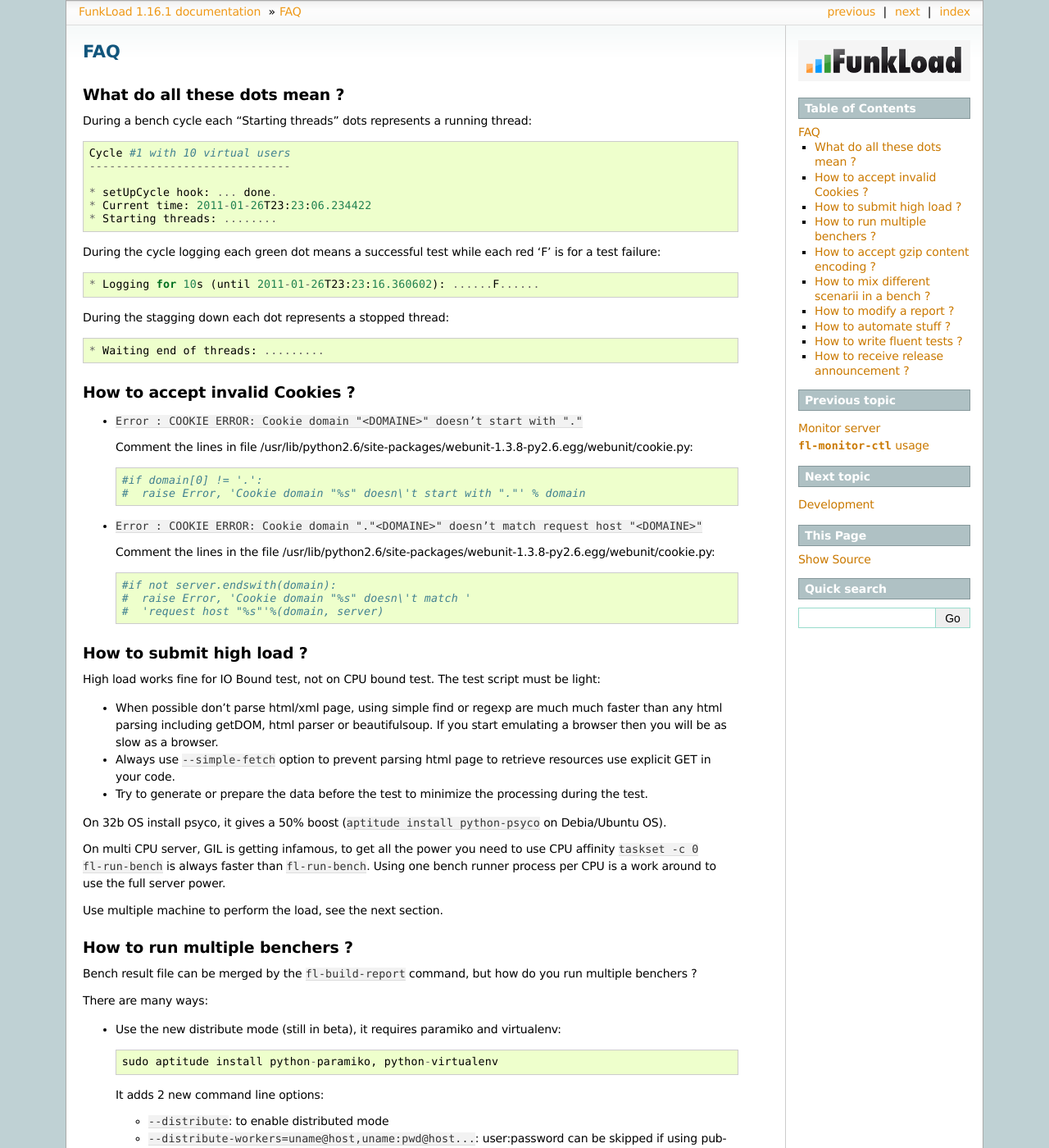
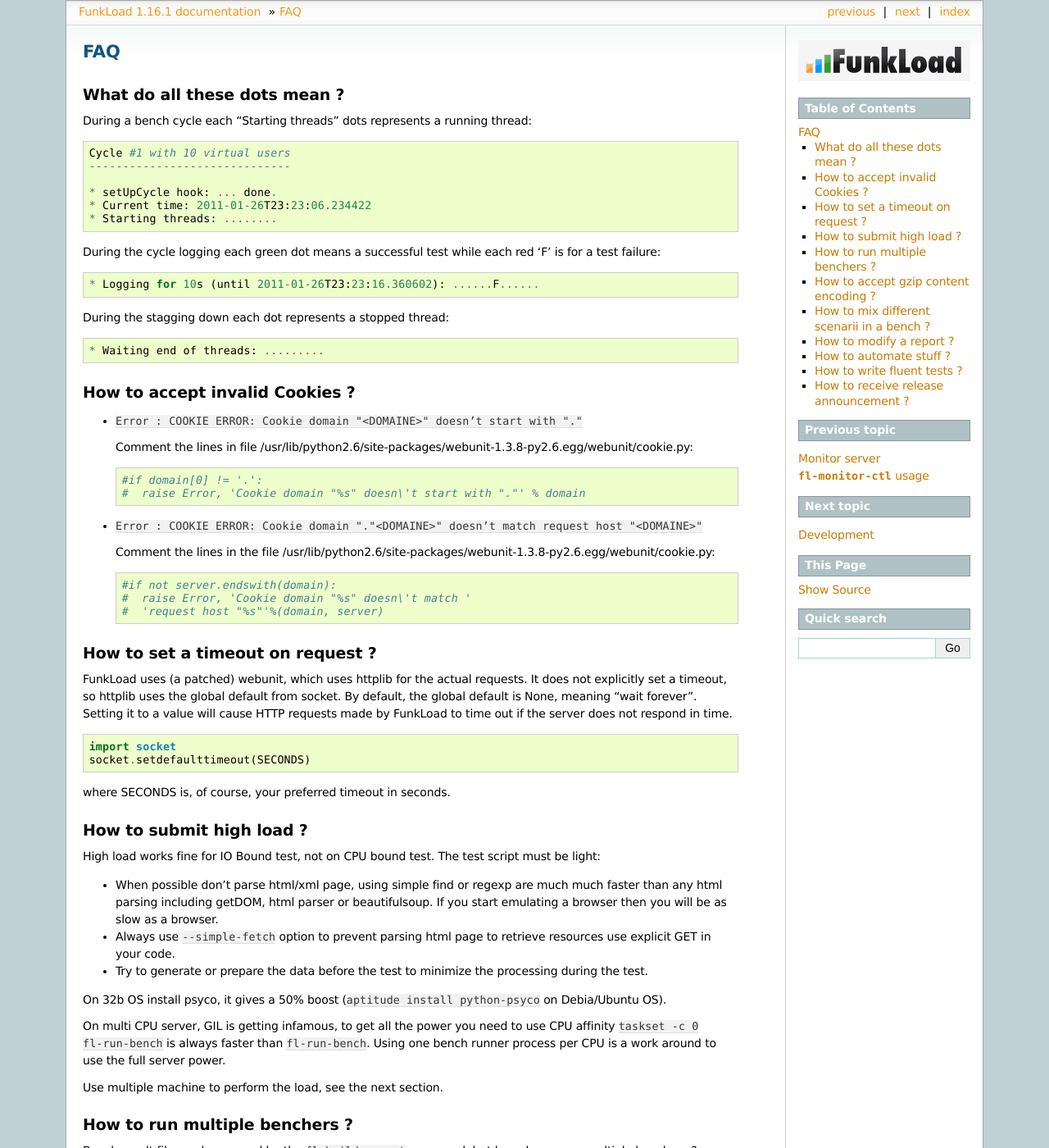
Before and after one commit to nuxeo/FunkLoad, a Sphinx documentation site: the page built from doc/source/faq.rst, in a window 1280 px wide and 1400 px high. Shown: the whole window at 82% size. Built offline with Sphinx 7.4.7, drawn with Linux system fonts in a browser that asks for light colours.

Commit message:
Adding faq for timeout requests submited by shaib #36.

```diff
--- a/doc/source/faq.rst
+++ b/doc/source/faq.rst
@@ -44,6 +44,23 @@
       #  raise Error, 'Cookie domain "%s" doesn\'t match '
       #  'request host "%s"'%(domain, server)
 
+
+
+
+How to set a timeout on request ?
+-----------------------------------
+
+FunkLoad uses (a patched) webunit, which uses httplib for the actual
+requests. It does not explicitly set a timeout, so httplib uses the
+global default from socket. By default, the global default is None,
+meaning "wait forever". Setting it to a value will cause HTTP requests
+made by FunkLoad to time out if the server does not respond in time.
+::
+
+  import socket
+  socket.setdefaulttimeout(SECONDS)
+
+where SECONDS is, of course, your preferred timeout in seconds.
 
 How to submit high load ?
 ----------------------------
```
